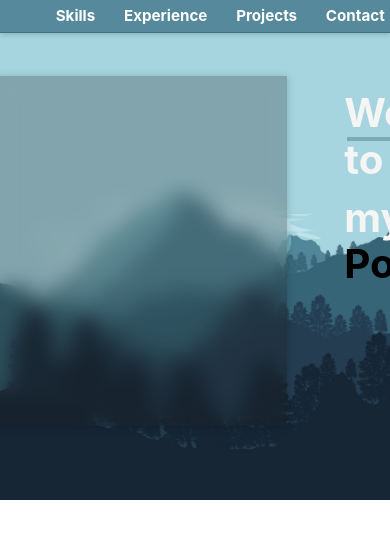
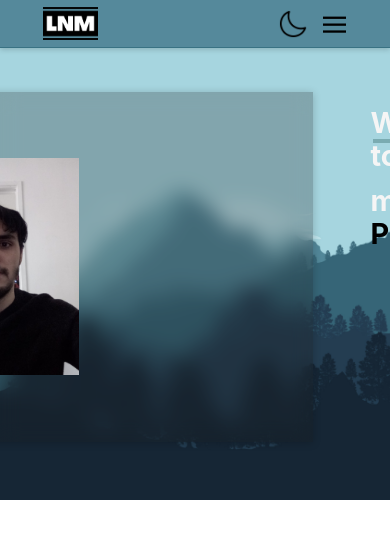
Before and after one commit to LNMMusic/resume, a Next.js app: page / in a window 390 px wide. Shown: the top 538 px of the page. Built offline with nearby package versions, Linux system fonts and the light colour scheme.

Commit message:
functioning navbar stage - missing state for button and adding a top button to close menu

```diff
--- a/components/Hero.jsx
+++ b/components/Hero.jsx
@@ -1,3 +1,6 @@
+import Image from "next/image"
+import profile from "../public/images/profile.jpg"
+// components
 import styles from "./css/Hero.module.css"
 import Navbar from "./Navbar"
 
@@ -13,10 +16,26 @@ const Hero = () => {
       <div className={styles.hero}>
         <div className={styles.content}>
 
+          {/* PRESENTATION */}
           <div className={styles.presentation}>
-            Hi
+            <div className={styles.picture}>
+              <Image
+                src={profile}
+                alt="profile-picture"
+                width={195}
+                height={260}
+                objectFit="contain"
+                className={styles.profilePic}
+              />
+            </div>
+
+            <div className={styles.description}>
+
+            </div>
+
           </div>
 
+          {/* TITLE */}
           <div className={styles.title}>
             <h1><span className={styles.spanUnderline}>Welcome</span> to</h1>
             <h1>my <span className={styles.spanBlack}>Portfolio</span></h1>
--- a/components/Navbar.jsx
+++ b/components/Navbar.jsx
@@ -21,7 +21,7 @@ const Navbar = () => {
             className={styles.logo}
           />
 
-          <div className={styles.items}>
+          <div className={styles.items} aria-hidden="true">
             <h3>Skills</h3>
             <h3>Experience</h3>
             <h3>Projects</h3>
@@ -38,6 +38,11 @@ const Navbar = () => {
             objectFit="contain"
             className={styles.themeIcon}
           />
+          <svg viewBox="0 0 100 60" width="23" height="23" className={styles.menu}>
+            <rect width="100" height="10"></rect>
+            <rect y="30" width="100" height="10"></rect>
+            <rect y="60" width="100" height="10"></rect>
+          </svg>
         </div>
 
       </div>
--- a/components/css/Hero.module.css
+++ b/components/css/Hero.module.css
@@ -72,3 +72,50 @@
 
     margin-left: 0.2rem;
 }
+
+
+
+/* PRESENTATION */
+.content .presentation {
+    display: grid;
+    grid-template-areas: 'picture description';
+    grid-template-columns: auto minmax(10%, 70%);
+}
+
+.presentation .picture {
+    padding: 0 2rem;
+
+    grid-area: picture;
+    display: flex;
+    justify-content: center;
+}
+
+.presentation .description {
+    padding: 0 1rem;
+
+    grid-area: description;
+
+}
+
+
+
+
+
+/* MEDIA QUERYS */
+@media (max-width: 1200px) {
+    .content .title h1 {
+        font-size: 2.5rem;
+    }
+}
+@media (max-width: 992px) {
+    .content .title h1 {
+        font-size: 2.2rem;
+    }
+}
+@media (max-width: 768px) {
+    .content .title h1 {
+        font-size: 2rem;
+    }
+}
+@media (max-width: 576px) {
+}
--- a/components/css/Navbar.module.css
+++ b/components/css/Navbar.module.css
@@ -40,8 +40,16 @@
     color: rgb(20, 20, 20);
 }
 
+.right .themeIcon:hover {
+    cursor: pointer;
+    filter: brightness(0) invert(1);
+}
 
-.right .themeIcon:hover {
+.right .menu {
+    padding: 1px;
+    display: none;
+}
+.right .menu:hover {
     cursor: pointer;
     filter: brightness(0) invert(1);
 }
@@ -49,17 +57,46 @@
 
 
 
+/* MEDIA QUERYS */
+@media (max-width: 1200px) {
+}
+@media (max-width: 992px) {
+}
+@media (max-width: 768px) {
+}
+@media (max-width: 576px) {
+    /* MENU HAMBURGER CONTENT*/
+    .left .items[aria-hidden="true"] {
+        display: none;
+    }
+    .left .items[aria-hidden="false"] {
+        /* place on top of html */
+        position: absolute;
+        top: 0; right:  0;
+        height: 100%;
+        z-index: 1;
 
-/* MEDIA QUERYS */
-@media (min-width: 576px) {
+        /* vertical */
+        display: flex;
+        flex-direction: column;
+        align-items: flex-start;
 
+        /* background */
+        background-color: rgba(47, 84, 99, 0.5);
+        backdrop-filter: blur(10px);
+    }
+    .left .items[aria-hidden="false"] h3 {
+        padding-inline: 2rem;
+    }
+
+    /* MENU HAMBURGER ICON*/
+    .right {
+        display: flex;
+        justify-content: space-between;
+        align-items: center;
+        gap: 1rem;
+    }
+    .right .menu {
+        display: block;
+    }
 }
-@media (min-width: 768px) {
-
-}
-@media (min-width: 992px) {
-
-}
-@media (min-width: 1200px) {
-
-}
--- a/styles/globals.css
+++ b/styles/globals.css
@@ -5,7 +5,8 @@ body {
   font-family: -apple-system, BlinkMacSystemFont, Segoe UI, Roboto, Oxygen,
     Ubuntu, Cantarell, Fira Sans, Droid Sans, Helvetica Neue, sans-serif;
   font-size: 0.9em;
-  overflow: hidden;
+  overflow-y: hidden;
+  overflow-x: scroll;
 }
 div, h1, h2, h3, h4, h5, h6, li, ul {
   padding: 0;
```
Also changed, not shown: public/images/profile.jpg (added).
